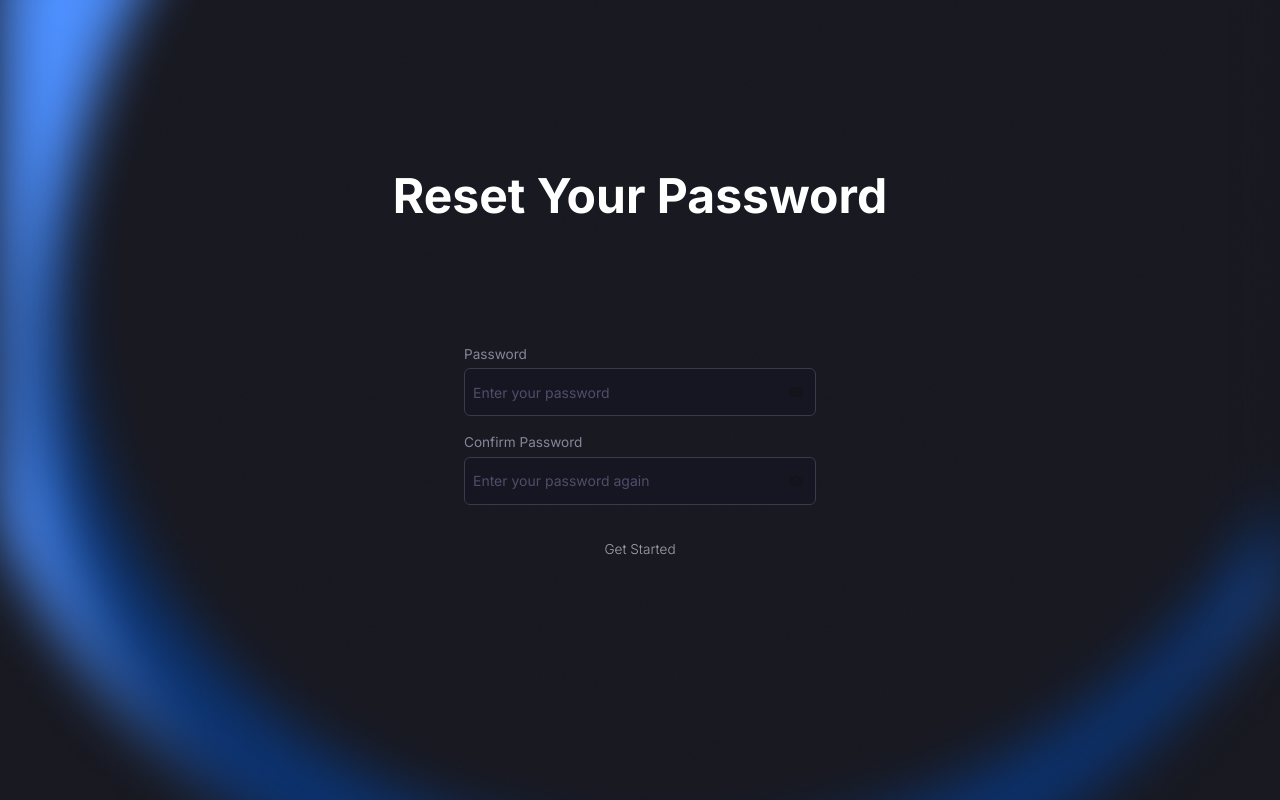
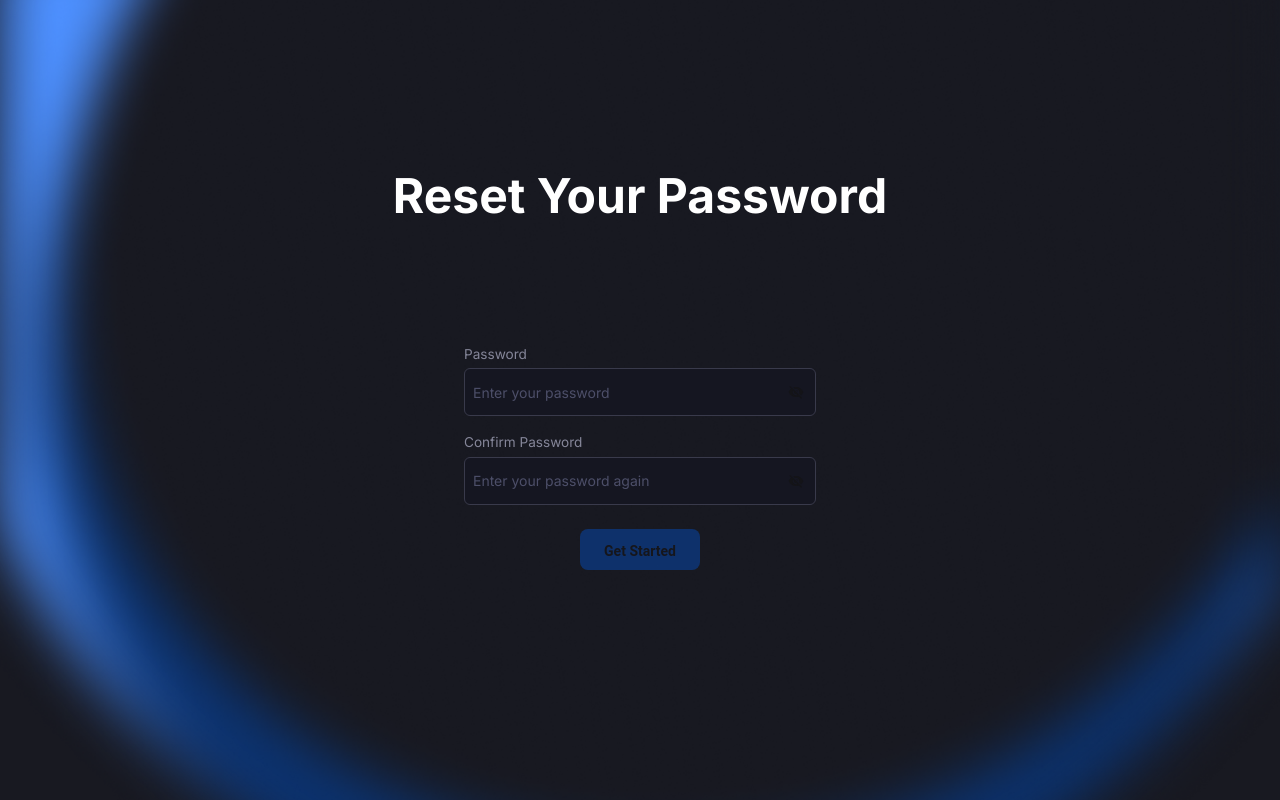
Before and after one commit to douji-hub/Stamind, a Next.js app: page /auth/resetPassword in a window 1280 px wide. Built offline with nearby package versions, Linux system fonts and the light colour scheme.

Commit message:
fix: ui and logic error

```diff
--- a/app/auth/resetPassword/page.tsx
+++ b/app/auth/resetPassword/page.tsx
@@ -1,10 +1,11 @@
 'use client'
 
-import React from 'react'
+import React, { useState } from 'react'
 import { useForm } from '@/hooks/auth/useForm'
 import InputComponent from '@/components/form/input/InputComponent'
 import { sendResetPassword } from '@/api/auth'
 import { useRouter } from 'next/navigation'
+import ButtonComponent from '@/components/form/button/ButtonComponent'
 
 const Page: React.FC = () => {
   const router = useRouter()
@@ -13,7 +14,6 @@ const Page: React.FC = () => {
     formValues,
     setFormValues,
     typingStatus,
-    isFormValid,
     getPasswordErrorMessages,
     getConfirmPasswordErrorMessages,
   } = useForm()
@@ -21,6 +21,8 @@ const Page: React.FC = () => {
   const { password, confirmPassword } = formValues
   const { setPassword, setConfirmPassword } = setFormValues
   const { setHasTyped } = typingStatus
+
+  const [loading, setLoading] = useState<boolean>(false)
 
   const handlePasswordChange = (e: React.ChangeEvent<HTMLInputElement>) => {
     setPassword(e.target.value)
@@ -35,14 +37,30 @@ const Page: React.FC = () => {
   }
 
   const handleResetPassword = async () => {
+    setLoading(true)
     try {
       const queryParams = new URLSearchParams(window.location.search)
       const token = queryParams.get('token')
       await sendResetPassword(token, confirmPassword)
       router.push(`/auth/login`)
     } catch (error: unknown) {
-      setErrorMessage(error.message)
+      console.error('Error resetting password:', error.message)
+    } finally {
+      setLoading(false)
     }
+  }
+
+  const isFormValid = () => {
+    const passwordError = getPasswordErrorMessages()
+    const confirmPasswordError = getConfirmPasswordErrorMessages()
+
+    return (
+      password.trim().length > 0 &&
+      confirmPassword.trim().length > 0 &&
+      password === confirmPassword &&
+      !passwordError.hasError &&
+      !confirmPasswordError.hasError
+    )
   }
 
   const passwordError = getPasswordErrorMessages()
@@ -67,7 +85,7 @@ const Page: React.FC = () => {
 
         <InputComponent
           label="Confirm Password"
-          type="confirmPassword"
+          type="password"
           placeholder="Enter your password again"
           value={confirmPassword}
           onChange={handleConfirmPasswordChange}
@@ -76,13 +94,14 @@ const Page: React.FC = () => {
           boxClass="w-[22rem]"
         />
 
-        <button
-          className={`w-[6.8rem] h-[2.6rem] mt-2 mb-6 py-2 px-4 text-stamind-white-000 bg-primary-stamind-blue-1000 rounded text-[0.85rem] font-light
-            ${isFormValid() ? 'opacity-100' : 'opacity-60'}`}
+        <ButtonComponent
+          label={loading ? 'Loading...' : 'Get Started'}
+          disabled={!isFormValid() || loading}
           onClick={handleResetPassword}
-        >
-          Get Started
-        </button>
+          customClass={`h-[2.6rem] mt-2 bg-stamind-primary-blue-900 ${
+            isFormValid() ? 'opacity-100' : 'opacity-60'
+          }`}
+        />
       </div>
     </div>
   )
```
